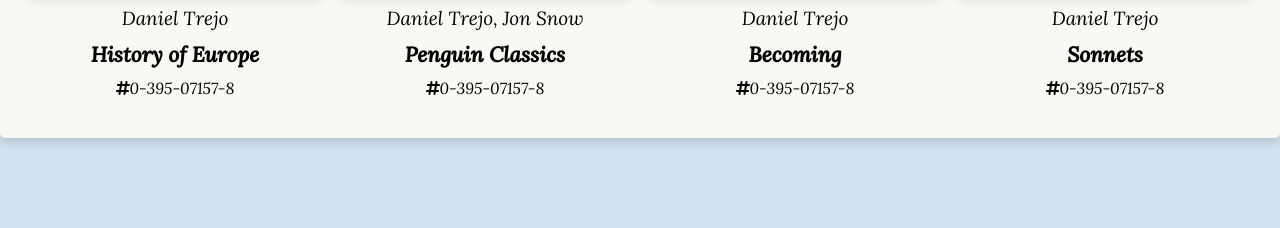
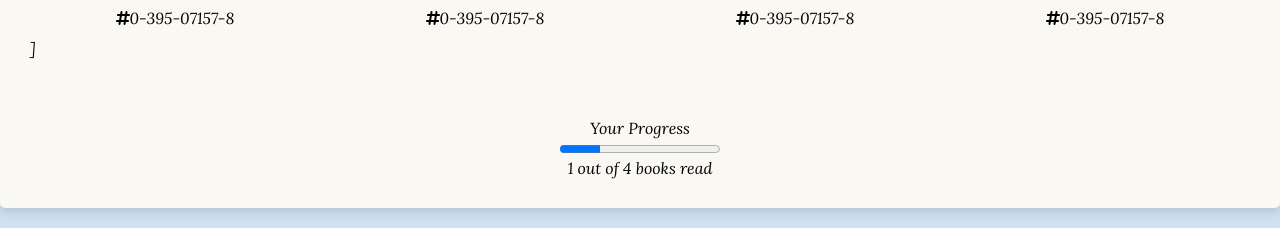
Before and after one commit to EduardoWosgrau/vue3-6-book-list, a Vue app: page / in a window 1280 px wide. Shown: the part 505-733 px from the top of the page. Built offline with nearby package versions, Linux system fonts and the light colour scheme.

Commit message:
BookProgress component computed properties

```diff
--- a/src/App.vue
+++ b/src/App.vue
@@ -1,6 +1,7 @@
 <script setup>
 import { reactive } from "vue";
 import Books from "./components/Books.vue";
+import BookProgress from "./components/BookProgress.vue";
 
 let books = reactive([
   {
@@ -56,7 +57,8 @@
     </div>
 
     <div class="books-container">
-      <Books :books="books" @toggleIsRead="toggleIsRead" />
+      <Books :books="books" @toggleIsRead="toggleIsRead" />]
+      <BookProgress :books="books" />
     </div>
   </div>
 </template>
--- /dev/null
+++ b/src/components/BookProgress.vue
@@ -0,0 +1,24 @@
+<script setup>
+import { computed } from "vue";
+
+const props = defineProps(["books"]);
+
+const booksRead = computed(() => {
+  return props.books.filter((book) => book.isRead).length;
+});
+
+const booksReadMessage = computed(() => {
+  return booksRead.value >= props.books.length
+    ? "All books read! Congratulations!"
+    : `${booksRead.value} out of ${props.books.length} books read`
+});
+
+</script>
+
+<template>
+  <div class="books-read">
+    <label for="progress">Your Progress</label><br />
+    <progress :value="booksRead" :max="books.length"></progress>
+    <p>{{ booksReadMessage }}</p>
+  </div>
+</template>
```
